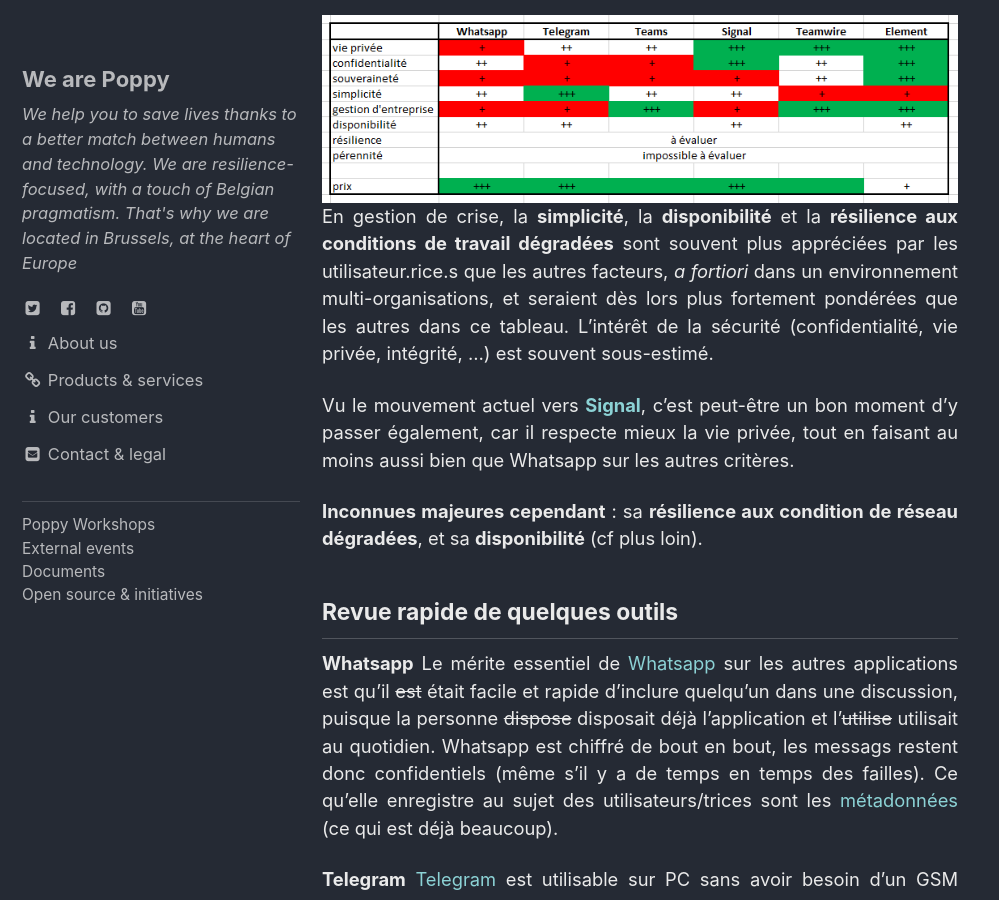
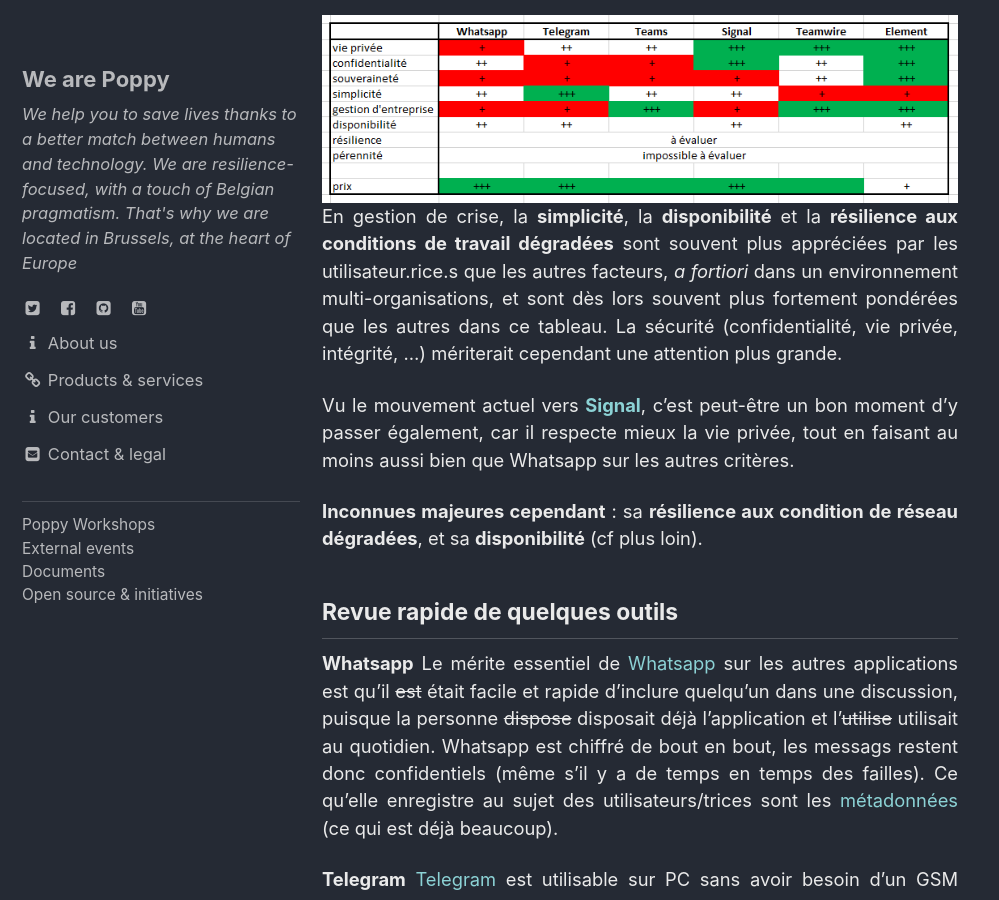
Before and after one commit to ccloquet/ccloquet.github.io, a Jekyll site: the page built from _posts/2021-01-12-signal_pour_la_securite_civile.md, in a window 1280 px wide and 900 px high, scrolled down 869 px. Shown: the whole window, without its empty margins (0-999 px from the left). Built offline with Jekyll 4.4.1, drawn with Linux system fonts in a browser that asks for light colours; cached includes are drawn as plain includes.

Commit message:
Update 2021-01-12-signal_pour_la_securite_civile.md

```diff
--- a/_posts/2021-01-12-signal_pour_la_securite_civile.md
+++ b/_posts/2021-01-12-signal_pour_la_securite_civile.md
@@ -17,7 +17,7 @@ Le choix d'un outil (ici, de messagerie) doit cependant reposer sur l'analyse de
 En voici un exemple succinct, basée sur ma compréhension de la culture de la sécurité civile (plus de détails sur les critères en fin de ce post) :
 <center><img src='https://blog.my-poppy.eu/images/ilffoifdofkjadna.png?a=1'></center>
 
-En gestion de crise, la **simplicité**, la **disponibilité** et la **résilience aux conditions de travail dégradées** sont souvent plus appréciées par les utilisateur.rice.s que les autres facteurs, *a fortiori* dans un environnement multi-organisations, et seraient dès lors plus fortement pondérées que les autres dans ce tableau. L'intérêt de la sécurité (confidentialité, vie privée, intégrité, ...) est souvent sous-estimé.
+En gestion de crise, la **simplicité**, la **disponibilité** et la **résilience aux conditions de travail dégradées** sont souvent plus appréciées par les utilisateur.rice.s que les autres facteurs, *a fortiori* dans un environnement multi-organisations, et sont dès lors souvent plus fortement pondérées que les autres dans ce tableau. La sécurité (confidentialité, vie privée, intégrité, ...) mériterait cependant une attention plus grande.
 
 Vu le mouvement actuel vers **[Signal](https://signal.org/fr/)**, c'est peut-être un bon moment d'y passer également, car il respecte mieux la vie privée, tout en faisant au moins aussi bien que Whatsapp sur les autres critères.
 
```
